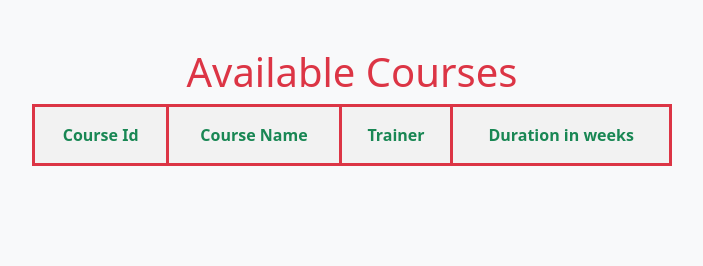
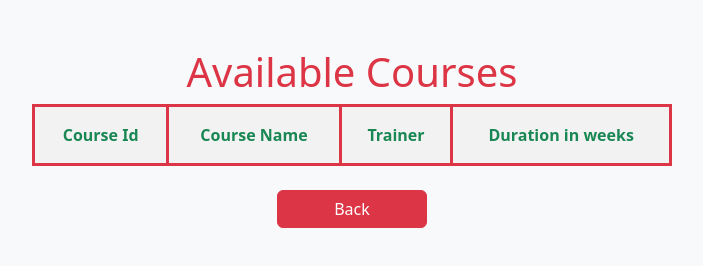
Before and after one commit to suganesh007/Course-Registration-App, a plain HTML site: page files/available.html in a window 1280 px wide. Shown: the whole page, without its empty margins (288-991 px from the left). Drawn offline with nearby package versions, Linux system fonts and the light colour scheme; no server answers.

Commit message:
Update available.html

```diff
--- a/files/available.html
+++ b/files/available.html
@@ -4,7 +4,7 @@
     <link href="https://cdn.jsdelivr.net/npm/bootstrap@5.3.7/dist/css/bootstrap.min.css" rel="stylesheet" integrity="sha384-LN+7fdVzj6u52u30Kp6M/trliBMCMKTyK833zpbD+pXdCLuTusPj697FH4R/5mcr" crossorigin="anonymous">
     <meta charset="UTF-8">
     <meta name="viewport" content="width=device-width, initial-scale=1.0">
-    <title>Available-Courses</title>
+    <title>Document</title>
     <style>
         body {
             background-color: #f8f9fa;
@@ -18,7 +18,7 @@
     </style>
 </head>
 <body>
-    <div class=" d-flex flex-column justify-content-start mt-5" style="height: 100vh; width: 100vw;">
+    <div class=" d-flex flex-column justify-content-start mt-5" style="height: 90vh; width: 100vw;">
         <div class="w-100">
         <h1 class="text-center text-danger">Available Courses</h1>
         <table align="center" border="1" cellpadding="10" cellspacing="0" class="table table-striped w-50 w-md-75 m-auto">
@@ -33,7 +33,11 @@
 
         </table>
     </div>
+    <div class="text-center mt-4">
+        <a href="index.html"><button class="btn btn-danger" type="button" style="width: 150px;">Back</button></a>
     </div>
+    </div>
+
 
     <script type="text/javascript">
         window.onload = function() {
```
